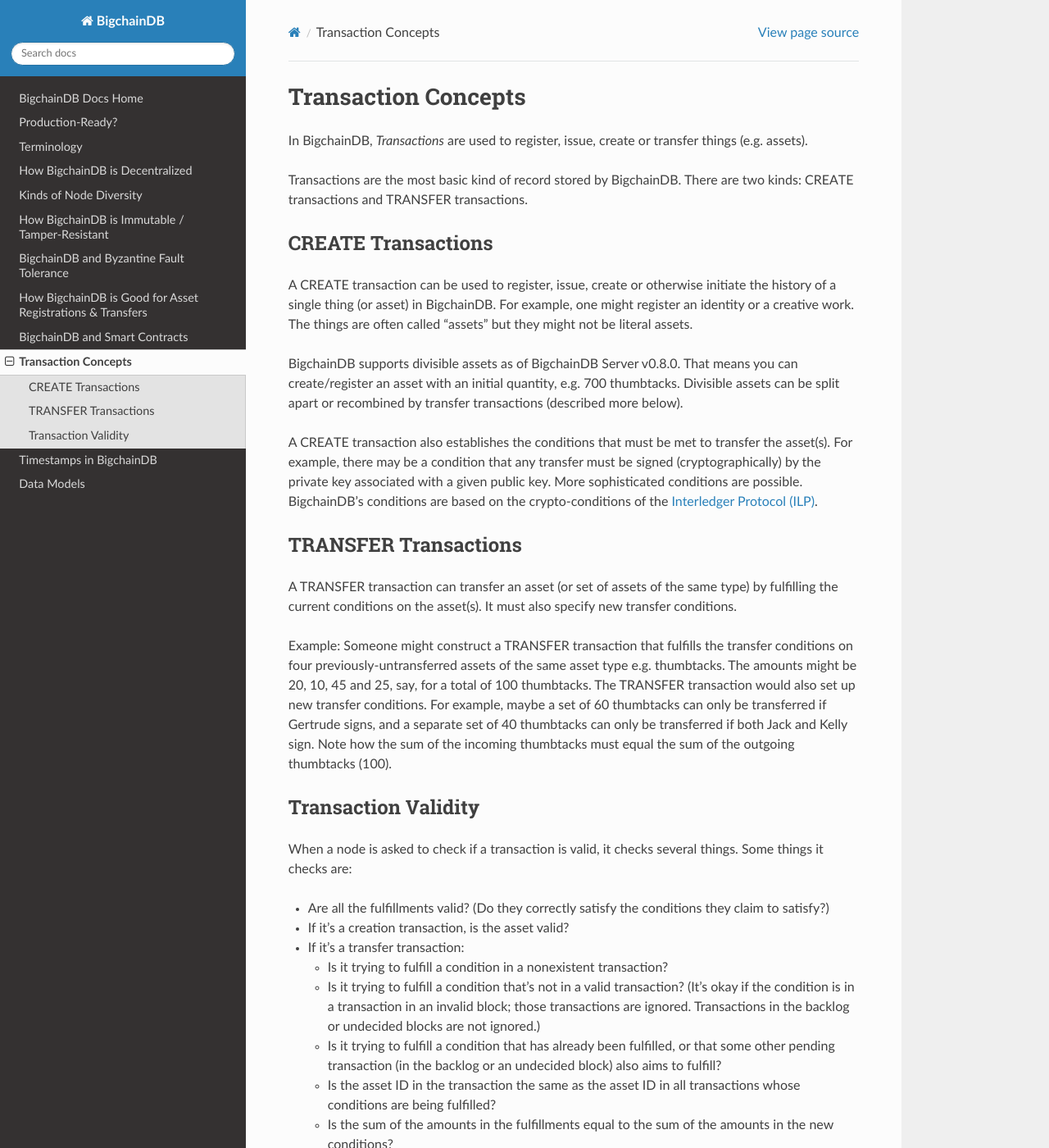
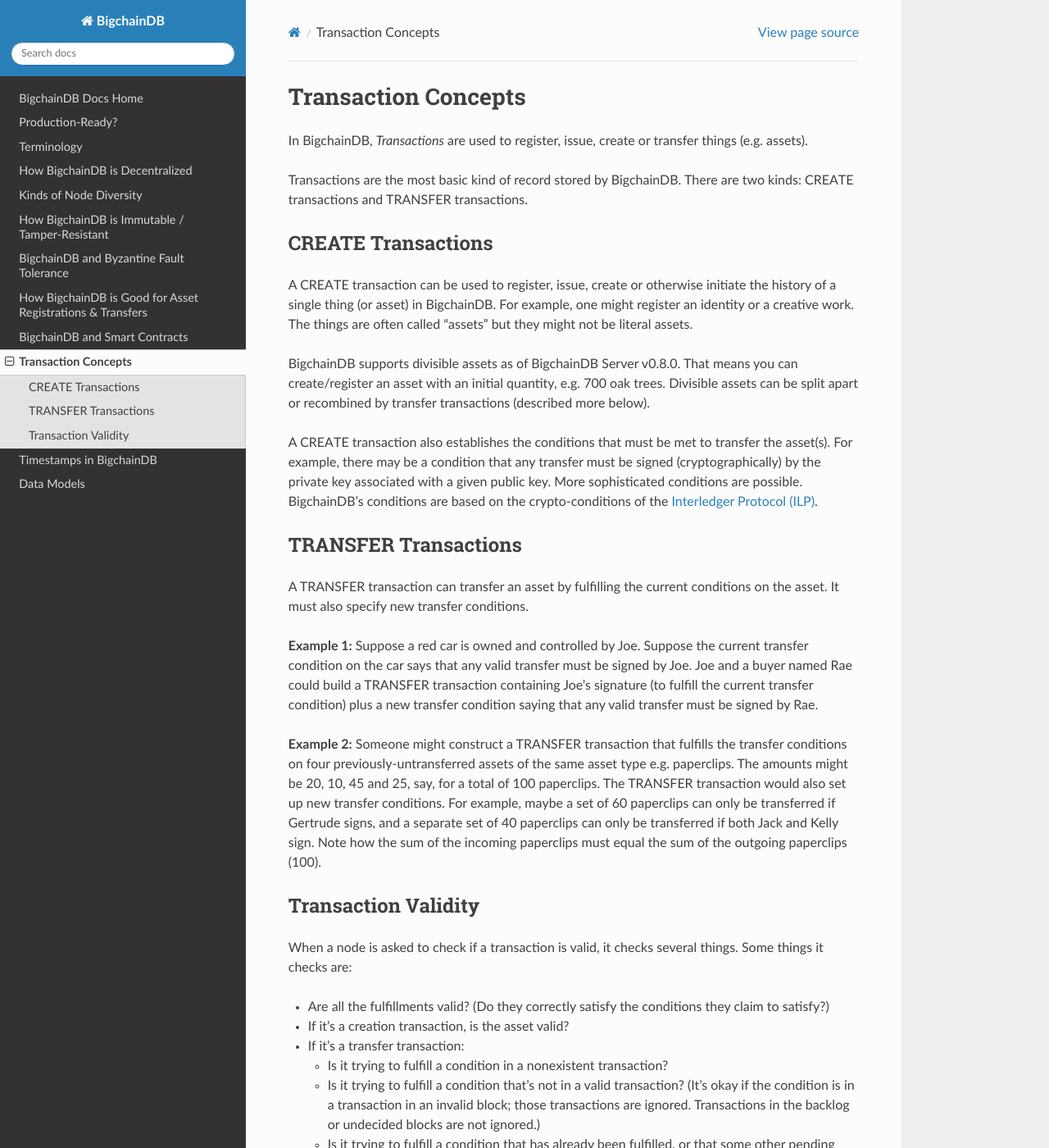
Before and after one commit to bigchaindb/bigchaindb, a Sphinx documentation site: the page built from docs/root/source/transaction-concepts.md, in a window 1280 px wide and 1400 px high. Shown: the whole window at 82% size. Built offline with Sphinx 7.4.7 and the Read the Docs theme 2.0.0, drawn with Linux system fonts in a browser that asks for light colours.

Commit message:
Added clarity to TRANSFER Transactions section of the Transaction Concepts page

```diff
--- a/docs/root/source/transaction-concepts.md
+++ b/docs/root/source/transaction-concepts.md
@@ -15,7 +15,7 @@
 
 BigchainDB supports divisible assets as of BigchainDB Server v0.8.0.
 That means you can create/register an asset with an initial quantity,
-e.g. 700 thumbtacks. Divisible assets can be split apart or recombined
+e.g. 700 oak trees. Divisible assets can be split apart or recombined
 by transfer transactions (described more below).
 
 A CREATE transaction also establishes the conditions that must be met to
@@ -28,21 +28,28 @@
 ## TRANSFER Transactions
 
 A TRANSFER transaction can transfer an asset
-(or set of assets of the same type)
-by fulfilling the current conditions on the asset(s).
+by fulfilling the current conditions on the asset.
 It must also specify new transfer conditions.
 
-Example: Someone might construct a TRANSFER transaction
+**Example 1:** Suppose a red car is owned and controlled by Joe.
+Suppose the current transfer condition on the car says
+that any valid transfer must be signed by Joe.
+Joe and a buyer named Rae could build a TRANSFER transaction containing
+Joe's signature (to fulfill the current transfer condition)
+plus a new transfer condition saying that any valid transfer
+must be signed by Rae.
+
+**Example 2:** Someone might construct a TRANSFER transaction
 that fulfills the transfer conditions on four
 previously-untransferred assets of the same asset type
-e.g. thumbtacks. The amounts might be 20, 10, 45 and 25, say,
-for a total of 100 thumbtacks.
+e.g. paperclips. The amounts might be 20, 10, 45 and 25, say,
+for a total of 100 paperclips.
 The TRANSFER transaction would also set up new transfer conditions.
-For example, maybe a set of 60 thumbtacks can only be transferred
-if Gertrude signs, and a separate set of 40 thumbtacks can only be
+For example, maybe a set of 60 paperclips can only be transferred
+if Gertrude signs, and a separate set of 40 paperclips can only be
 transferred if both Jack and Kelly sign.
-Note how the sum of the incoming thumbtacks must equal the sum
-of the outgoing thumbtacks (100).
+Note how the sum of the incoming paperclips must equal the sum
+of the outgoing paperclips (100).
 
 ## Transaction Validity
 
```
